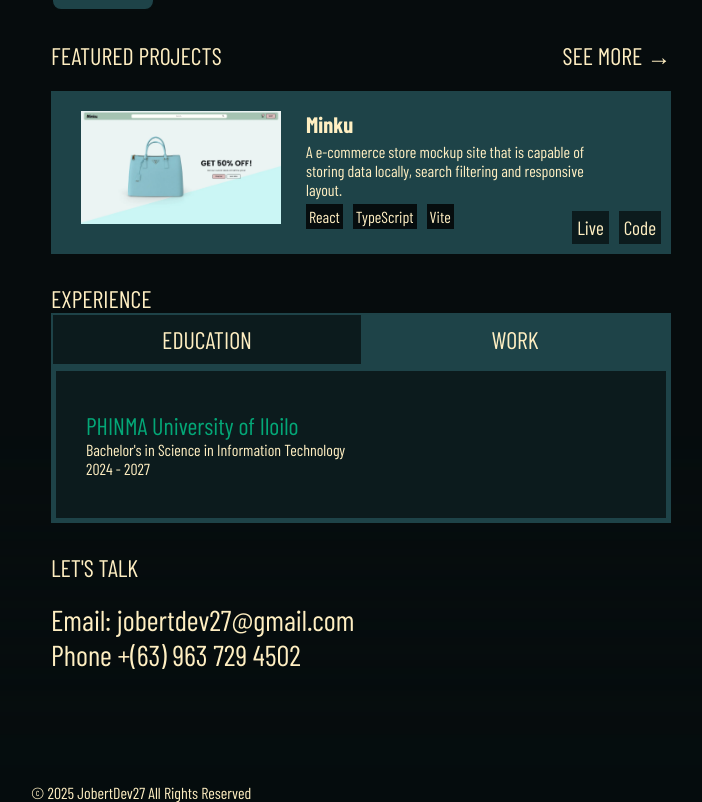
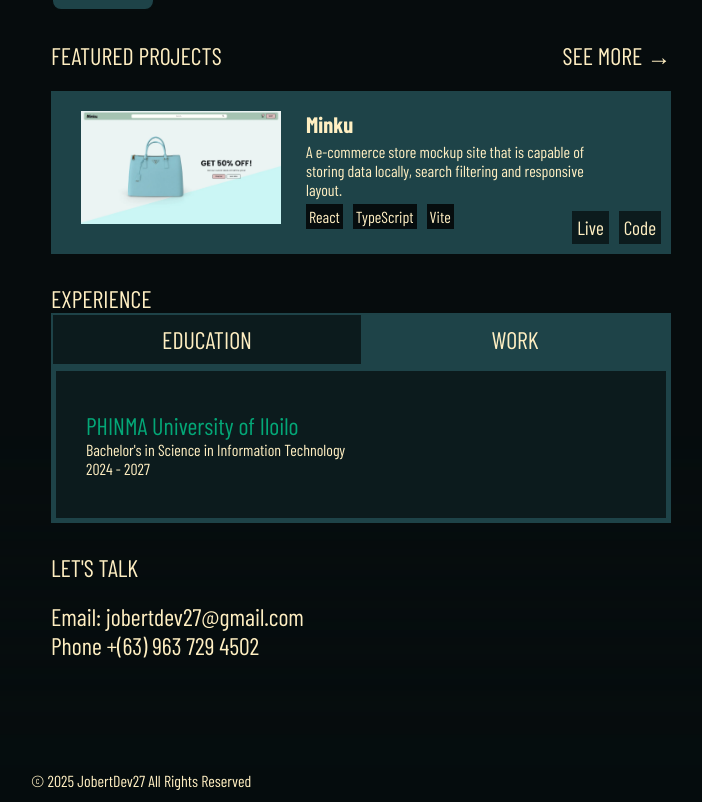
Before and after one commit to JobertDev27/portfolio, a React (Vite) app: page / in a window 1280 px wide. Shown: the part 444-1246 px from the top of the page, without its empty margins (279-981 px from the left). Built offline with nearby package versions, Linux system fonts and the light colour scheme; a web font is replaced by a local one.

Commit message:
fix: contact font size mismatch

```diff
--- a/src/index.css
+++ b/src/index.css
@@ -314,7 +314,6 @@ button {
 
 .contact-container {
   margin: 20px 0;
-  font-size: 1.2rem;
   padding-bottom: 100px;
 }
 
```
